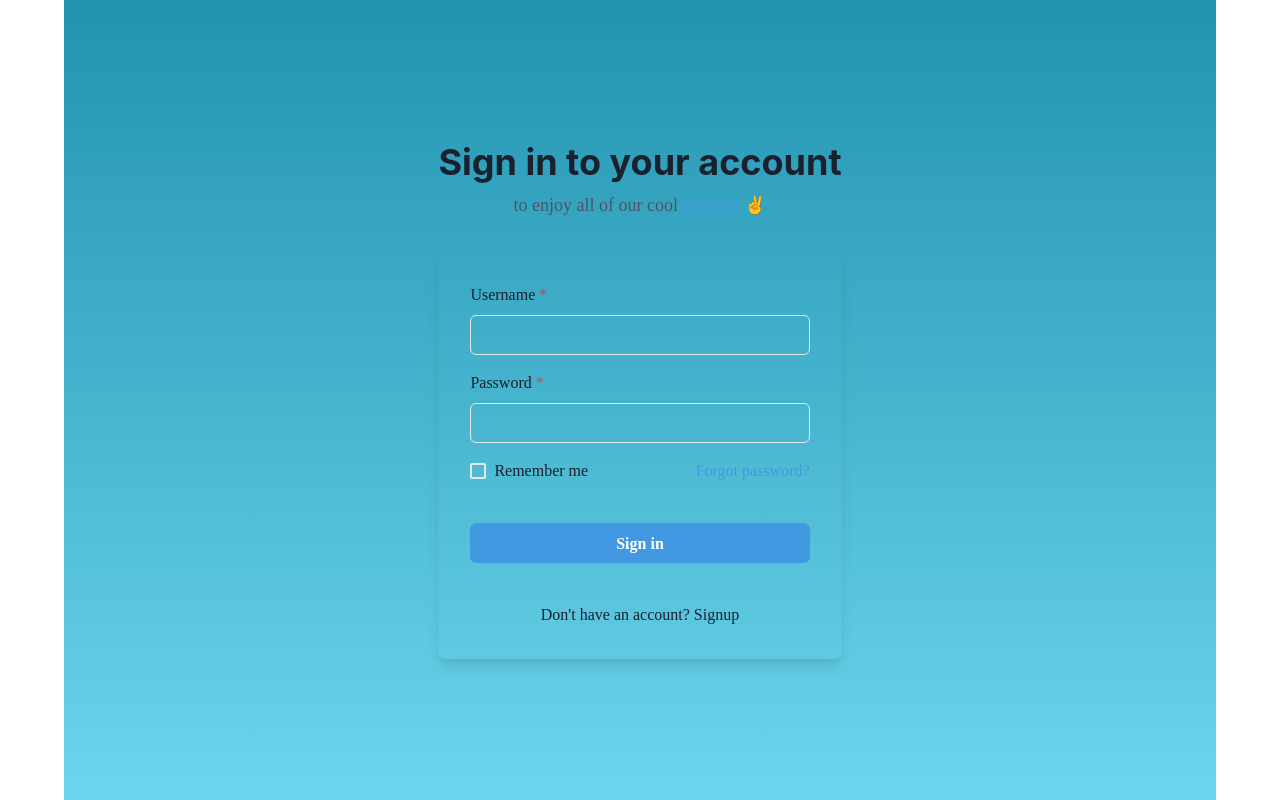
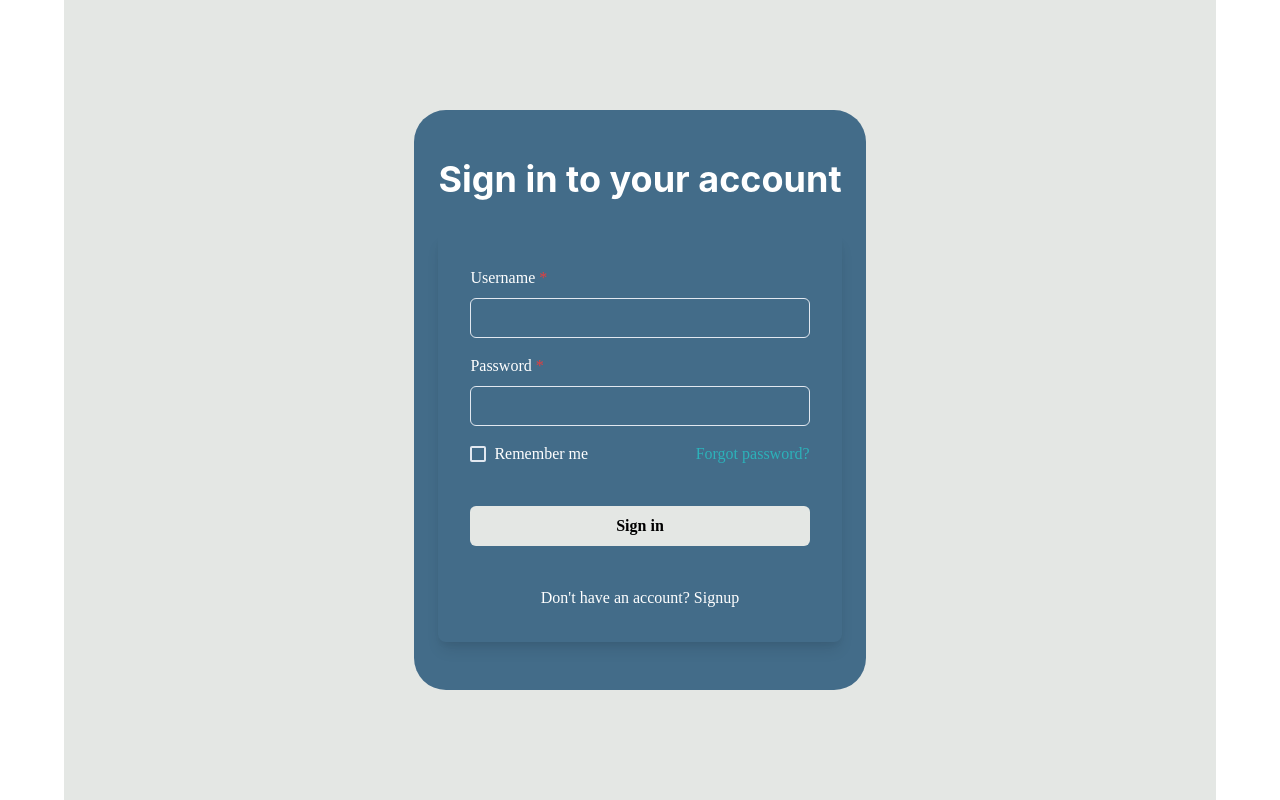
Before and after one commit to nmewada01/Work-Todo, a React (Create React App) app: page /login in a window 1280 px wide. Built offline with nearby package versions, Linux system fonts and the light colour scheme.

Commit message:
UI Changed and Title added with icon

```diff
--- a/public/index.html
+++ b/public/index.html
@@ -2,7 +2,10 @@
 <html lang="en">
   <head>
     <meta charset="utf-8" />
-    <link rel="icon" href="%PUBLIC_URL%/favicon.ico" />
+    <link
+      rel="icon"
+      href="https://img.icons8.com/fluency/2x/microsoft-todo-2019.png"
+    />
     <meta name="viewport" content="width=device-width, initial-scale=1" />
     <meta name="theme-color" content="#000000" />
     <meta
@@ -24,7 +27,7 @@
       work correctly both with client-side routing and a non-root public URL.
       Learn how to configure a non-root public URL by running `npm run build`.
     -->
-    <title>React App</title>
+    <title>Official-Todo</title>
   </head>
   <body>
     <noscript>You need to enable JavaScript to run this app.</noscript>
--- a/src/App.js
+++ b/src/App.js
@@ -4,7 +4,7 @@ import MainRoutes from "./Pages/MainRoutes";
 
 function App() {
   return (
-    <Container minWidth="6xl" bgImage="linear-gradient(#2193b0 ,#6dd5ed)" fontFamily="cursive" >
+    <Container minWidth="6xl" bg={"#e4e7e4"} fontFamily="cursive" >
       <MainRoutes />
     </Container>
   );
--- a/src/Components/Profile.jsx
+++ b/src/Components/Profile.jsx
@@ -22,7 +22,7 @@ const Profile = () => {
     <Box>
       <Flex direction="row" padding="0.5rem">
         <Box width="30%">
-          <Avatar name={profileData.username} />
+          <Avatar name={profileData.username} src="https://img.icons8.com/fluency/2x/microsoft-todo-2019.png" />
         </Box>
         <Flex direction="column" width="70%">
           <Text fontWeight="bold" fontSize="18px">
--- a/src/Pages/Editpage.jsx
+++ b/src/Pages/Editpage.jsx
@@ -152,7 +152,7 @@ const Editpage = () => {
   }, [id, tasks]);
 
   return (
-    <Box width="100%" paddingTop="1rem" color="white">
+    <Box width="100%" paddingTop="1rem" color="white" bg={"#436c89"}>
       <Flex justifyContent="space-around">
         {/* Task title */}
         <Flex
@@ -179,7 +179,8 @@ const Editpage = () => {
                   onChange={(e) => setTaskDescription(e.target.value)}
                 />
               </Editable>
-              <Button color="navy"
+              <Button
+                color="navy"
                 onClick={() => {
                   updateFunc("textAndDescription");
                 }}
@@ -218,7 +219,11 @@ const Editpage = () => {
                 value={newTag}
                 onChange={(e) => setNewTag(e.target.value)}
               />
-              <Button  color="navy" marginLeft="0.5rem" onClick={createTagHandler}>
+              <Button
+                color="navy"
+                marginLeft="0.5rem"
+                onClick={createTagHandler}
+              >
                 Create
               </Button>
             </Flex>
@@ -262,7 +267,7 @@ const Editpage = () => {
                 value={currentSubTask}
                 onChange={(e) => setCurrentSubTask(e.target.value)}
               />
-              <Button  color="navy" ml="0.5rem" type="submit">
+              <Button color="navy" ml="0.5rem" type="submit">
                 Add
               </Button>
             </Flex>
@@ -310,7 +315,9 @@ const Editpage = () => {
             </Text>
           </Flex>
           <Box m="1rem">
-            <Button  color="navy" onClick={onOpen}>Create New Task</Button>
+            <Button color="navy" onClick={onOpen}>
+              Create New Task
+            </Button>
           </Box>
           <CreateTask isOpen={isOpen} onClose={onClose} />
         </Box>
--- a/src/Pages/Homepage.jsx
+++ b/src/Pages/Homepage.jsx
@@ -37,7 +37,7 @@ const Homepage = () => {
   }, [dispatch, tasks.length]);
 
   return (
-    <Box width="100%" paddingTop="1rem">
+    <Box width="100%" paddingTop="1rem" bg={"#436c89"}>
       <Flex justifyContent="space-around">
         {/* Todo */}
         <Box
--- a/src/Pages/Login.jsx
+++ b/src/Pages/Login.jsx
@@ -30,7 +30,7 @@ const Login = () => {
       };
 
       dispatch(login(params)).then((r) => {
-        console.log(r)
+        console.log(r);
         navigate("/", { replace: true });
       });
     }
@@ -38,12 +38,18 @@ const Login = () => {
 
   return (
     <Flex minH={"100vh"} align={"center"} justify={"center"}>
-      <Stack spacing={8} mx={"auto"} maxW={"lg"} py={12} px={6}>
+      <Stack
+        spacing={8}
+        mx={"auto"}
+        maxW={"lg"}
+        py={12}
+        px={6}
+        color={"white"}
+        borderRadius={"2rem"}
+        bg={"#436c89"}
+      >
         <Stack align={"center"}>
           <Heading fontSize={"4xl"}>Sign in to your account</Heading>
-          <Text fontSize={"lg"} color={"gray.600"}>
-            to enjoy all of our cool <Link color={"blue.400"}>features</Link> ✌️
-          </Text>
         </Stack>
         <Box rounded={"lg"} boxShadow={"lg"} p={8}>
           <Stack spacing={4}>
@@ -70,13 +76,13 @@ const Login = () => {
                 justify={"space-between"}
               >
                 <Checkbox>Remember me</Checkbox>
-                <Link color={"blue.400"}>Forgot password?</Link>
+                <Link color={"#2cb2ba"}>Forgot password?</Link>
               </Stack>
               <Button
-                bg={"blue.400"}
-                color={"white"}
+                bg={"#e4e7e4"}
+                color={"black"}
                 _hover={{
-                  bg: "blue.500",
+                  bg: "white",
                 }}
                 onClick={loginHandler}
               >
--- a/src/Pages/Signup.jsx
+++ b/src/Pages/Signup.jsx
@@ -16,6 +16,7 @@ import {
   Editable,
   EditablePreview,
   EditableTextarea,
+  Divider,
 } from "@chakra-ui/react";
 import { ViewIcon } from "@chakra-ui/icons";
 import { Link as RouterLink, useNavigate } from "react-router-dom";
@@ -70,20 +71,21 @@ const Signup = () => {
       bg={useColorModeValue("gray.50", "gray.800")}
     >
       <Stack spacing={8} mx={"auto"} maxW={"lg"} py={12} px={6}>
-        <Stack align={"center"}>
-          <Heading fontSize={"4xl"} textAlign={"center"}>
-            Sign up
-          </Heading>
-          <Text fontSize={"lg"} color={"gray.600"}>
-            to enjoy all of our cool features ✌️
-          </Text>
-        </Stack>
         <Box
           rounded={"lg"}
-          bg={useColorModeValue("white", "gray.700")}
           boxShadow={"lg"}
           p={8}
+          color={"white"}
+          borderRadius={"2rem"}
+          bg={"#436c89"}
         >
+
+          <Stack align={"center"} >
+            <Heading fontSize={"4xl"} textAlign={"center"}>
+              Sign up
+            </Heading>
+          </Stack>
+          <Divider/>
           <Stack spacing={4}>
             <HStack>
               <Box>
@@ -165,10 +167,10 @@ const Signup = () => {
               <Button
                 loadingText="Submitting"
                 size="lg"
-                bg={"blue.400"}
-                color={"white"}
+                bg={"#e4e7e4"}
+                color={"black"}
                 _hover={{
-                  bg: "blue.500",
+                  bg: "white",
                 }}
                 onClick={signupHandle}
               >
```
